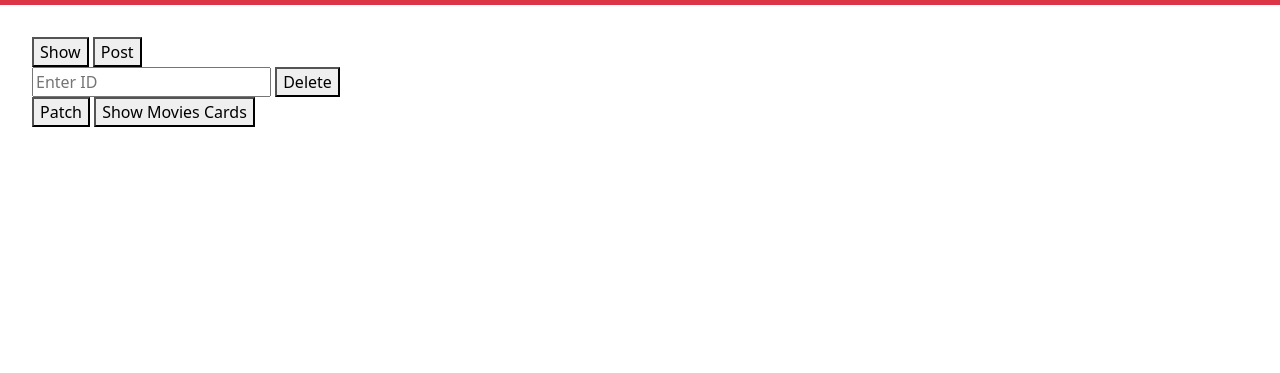
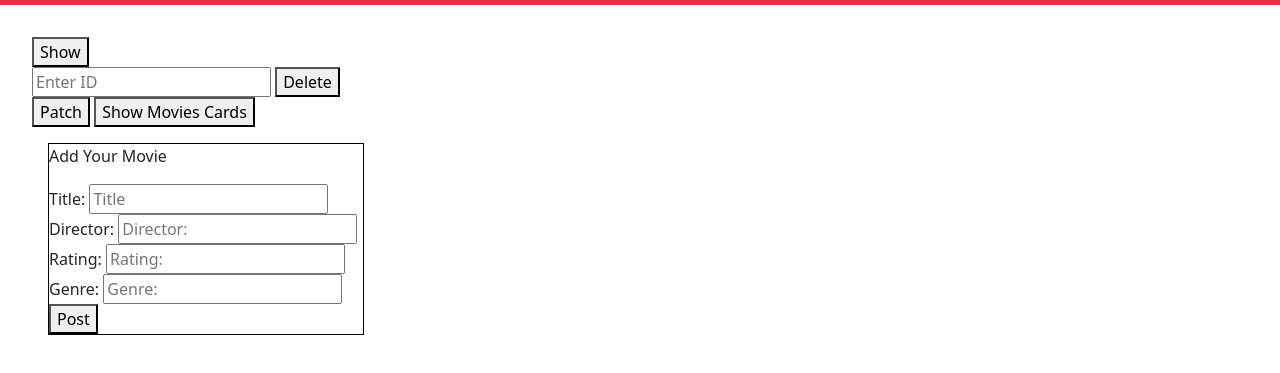
Before and after one commit to Figueroa-Hollmer-MovieProject/movie-project, a plain HTML site: page index.html in a window 1280 px wide. Shown: the part 45-418 px from the top of the page. Drawn offline with nearby package versions, Linux system fonts and the light colour scheme.

Commit message:
Did the tihng

```diff
--- a/index.html
+++ b/index.html
@@ -19,7 +19,6 @@
     <main id="movies-container">
         <div id="movies"></div>
         <button type="button" id="btn-to-show">Show</button>
-        <button type="button" id="btn-to-post">Post</button>
 
         <form>
             <input type="text" name="btn-to-delete" id="deleteInput" placeholder="Enter ID">
@@ -27,6 +26,25 @@
         </form>
         <button type="button" id="btn-to-patch">Patch</button>
         <button type="button" id="btn-to-show-movies">Show Movies Cards</button>
+
+        <form id="addMoviesForm" class="movie-form">
+            <p>Add Your Movie</p>
+            <label for="add-movie-title">Title: </label>
+            <input name="add-movie-title" id="add-movie-title" type="text" placeholder="Title" required>
+            <br>
+            <label for="add-movie-director">Director: </label>
+            <input name="add-movie-director" id="add-movie-director" type="text" placeholder="Director: " required>
+            <br>
+            <label for="add-movie-rating">Rating: </label>
+            <input name="add-movie-rating" id="add-movie-rating" type="text" placeholder="Rating: " required>
+            <br>
+            <label for="add-movie-genre">Genre: </label>
+            <input name="add-movie-genre" id="add-movie-genre" type="text" placeholder="Genre: " required>
+            <br>
+            <button type="button" id="btn-to-post">Post</button>
+        </form>
+
+
     </main>
     <script src="https://cdn.jsdelivr.net/npm/bootstrap@5.2.1/dist/js/bootstrap.bundle.min.js" integrity="sha384-u1OknCvxWvY5kfmNBILK2hRnQC3Pr17a+RTT6rIHI7NnikvbZlHgTPOOmMi466C8" crossorigin="anonymous"></script>
     <script src="script.js"></script>
--- a/script.js
+++ b/script.js
@@ -39,19 +39,25 @@ const postMovieFunction = () => {
         .catch(err => console.log("There has been an error: " + err));
 }
 
+// let postForm = document.getElementById("addMoviesForm").elements
+let postMovieTitle = document.getElementById("add-movie-title");
+let postMovieDirector = document.getElementById("add-movie-director");
+let postMovieRating = document.getElementById("add-movie-rating");
+let postMovieGenre = document.getElementById("add-movie-genre");
 
-const hardCodedTestMovie = { // For testing purposes.
-    "title": "Test Movie",
-    "director": "Movie Director",
-    "genre": "Test Genre"
+
+const userEnteredMovie = { // For testing purposes.
+    "title": postMovieTitle,
+    "director": postMovieDirector,
+    "genre": postMovieGenre,
+    "rating": postMovieRating
 }
 const postMovieObject = {
     method: "POST",
     headers: {
         "Content-Type": "application/json"
     },
-//    Hard coding in a post right now, later this will be a user input field.
-    body: JSON.stringify(hardCodedTestMovie)
+    body: JSON.stringify(userEnteredMovie)
 }
 //End of Post function
 
@@ -134,7 +140,11 @@ btnToDel.addEventListener("click", (e) => {
 
 btnToPost.addEventListener("click", (e) => {
     e.preventDefault();
-    postMovieFunction();
+    // postMovieFunction();
+    console.log(postMovieTitle.value)
+    console.log(postMovieDirector.value)
+    console.log(postMovieRating.value)
+    console.log(postMovieGenre.value)
 });
 
 btnToPatch.addEventListener("click", (e) => {
--- a/style.css
+++ b/style.css
@@ -1,3 +1,9 @@
 #movies-container {
     margin: 2em;
 }
+
+.movie-form {
+    border: 1px solid black;
+    width: 26%;
+    margin: 1em;
+}
```
